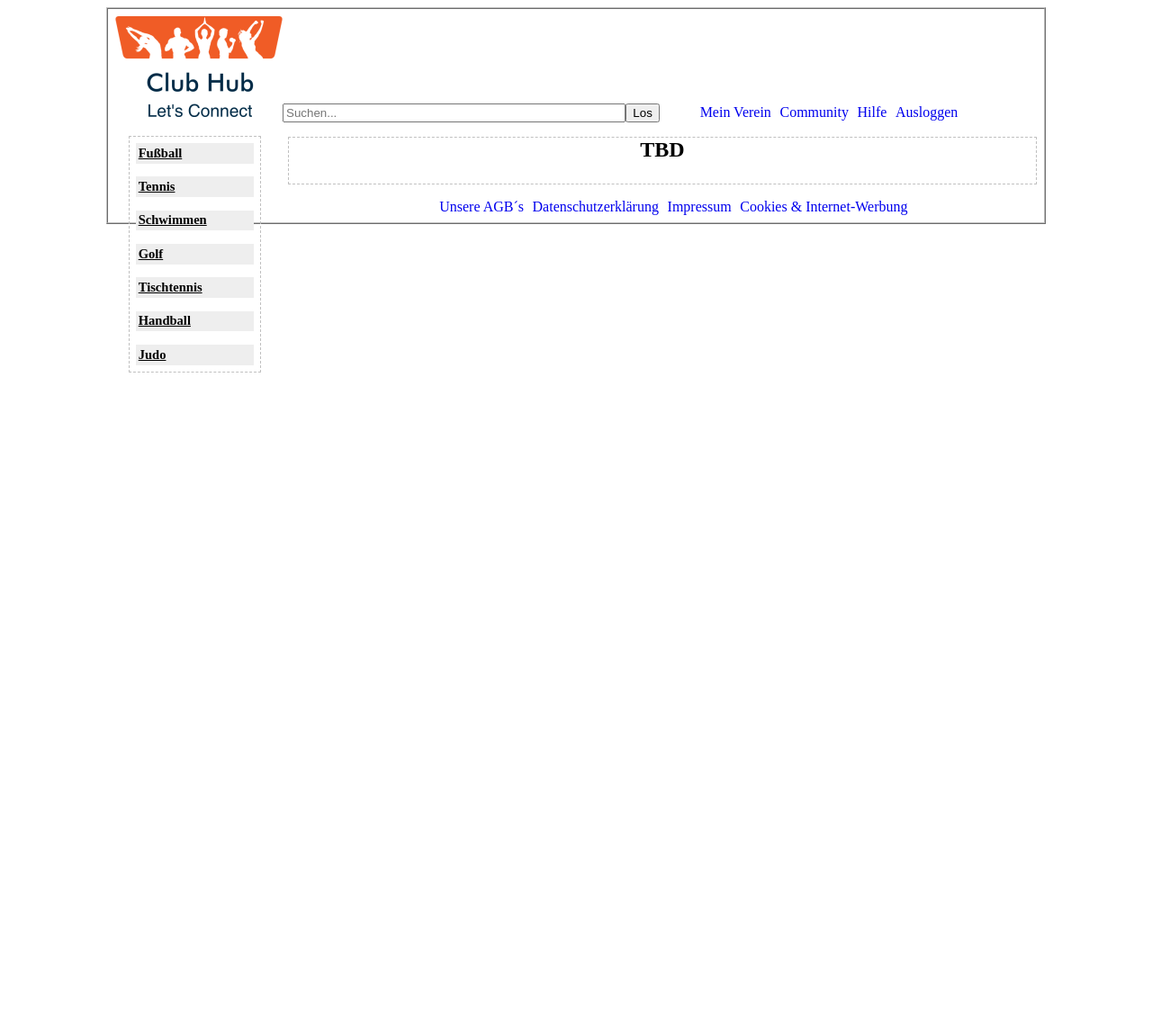
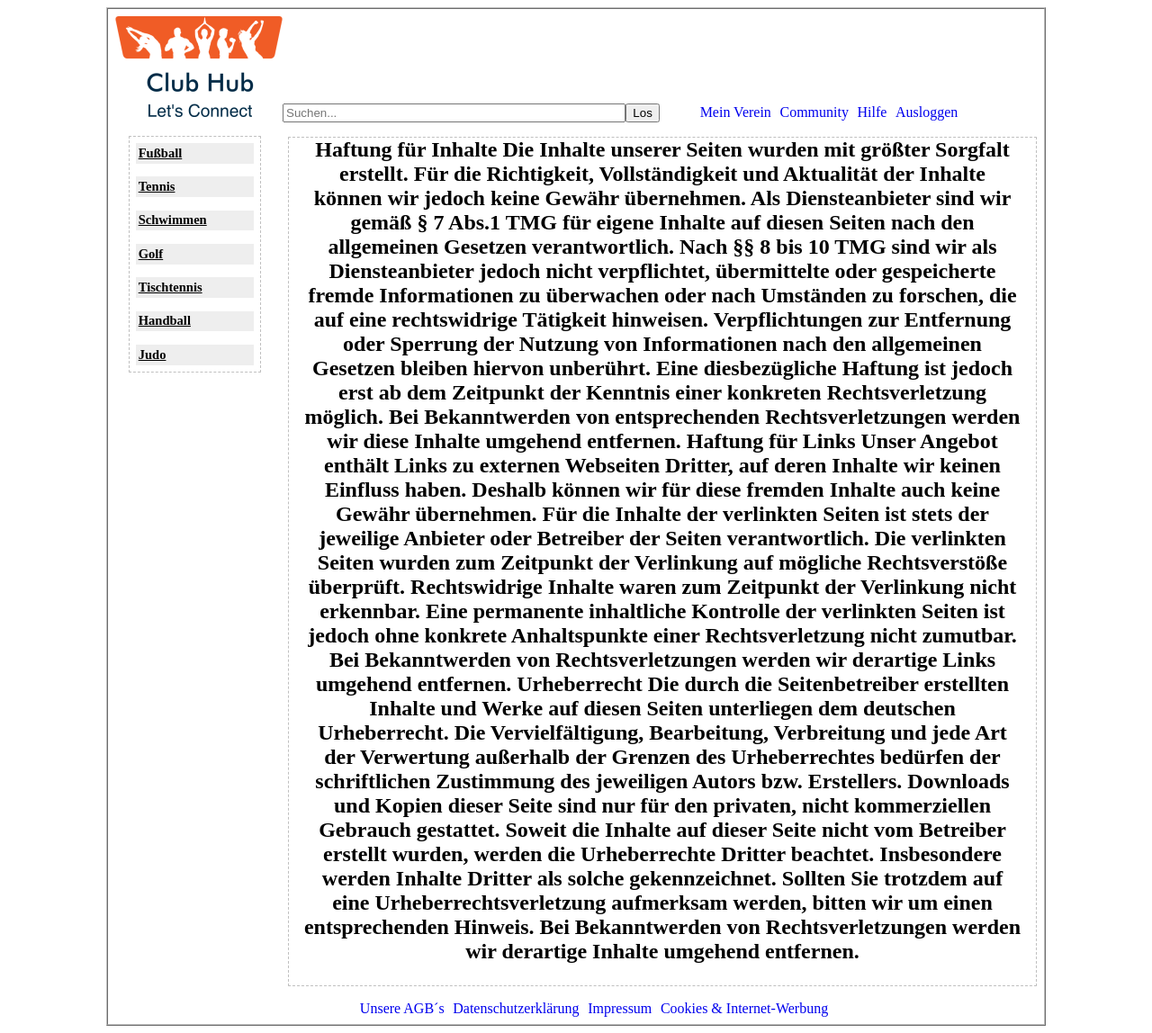
Before and after one commit to jensdoecke/ClubHub, a PHP site: page /agb.php in a window 1280 px wide. Shown: the whole page at 90% size. Before the commit the page ends 414 px from the top, so only its background shows below. Run offline with PHP 8.4, Linux system fonts and the light colour scheme.

Commit message:
test
agb test

```diff
--- a/agb.php
+++ b/agb.php
@@ -2,5 +2,15 @@
 	include 'config.php';
 	include 'utils.php';
 	// TODO
-	printDefault('<h1>TBD</h1>');
+	printDefault('<h1>Haftung für Inhalte
+
+Die Inhalte unserer Seiten wurden mit größter Sorgfalt erstellt. Für die Richtigkeit, Vollständigkeit und Aktualität der Inhalte können wir jedoch keine Gewähr übernehmen. Als Diensteanbieter sind wir gemäß § 7 Abs.1 TMG für eigene Inhalte auf diesen Seiten nach den allgemeinen Gesetzen verantwortlich. Nach §§ 8 bis 10 TMG sind wir als Diensteanbieter jedoch nicht verpflichtet, übermittelte oder gespeicherte fremde Informationen zu überwachen oder nach Umständen zu forschen, die auf eine rechtswidrige Tätigkeit hinweisen. Verpflichtungen zur Entfernung oder Sperrung der Nutzung von Informationen nach den allgemeinen Gesetzen bleiben hiervon unberührt. Eine diesbezügliche Haftung ist jedoch erst ab dem Zeitpunkt der Kenntnis einer konkreten Rechtsverletzung möglich. Bei Bekanntwerden von entsprechenden Rechtsverletzungen werden wir diese Inhalte umgehend entfernen.
+
+Haftung für Links
+
+Unser Angebot enthält Links zu externen Webseiten Dritter, auf deren Inhalte wir keinen Einfluss haben. Deshalb können wir für diese fremden Inhalte auch keine Gewähr übernehmen. Für die Inhalte der verlinkten Seiten ist stets der jeweilige Anbieter oder Betreiber der Seiten verantwortlich. Die verlinkten Seiten wurden zum Zeitpunkt der Verlinkung auf mögliche Rechtsverstöße überprüft. Rechtswidrige Inhalte waren zum Zeitpunkt der Verlinkung nicht erkennbar. Eine permanente inhaltliche Kontrolle der verlinkten Seiten ist jedoch ohne konkrete Anhaltspunkte einer Rechtsverletzung nicht zumutbar. Bei Bekanntwerden von Rechtsverletzungen werden wir derartige Links umgehend entfernen.
+
+Urheberrecht
+
+Die durch die Seitenbetreiber erstellten Inhalte und Werke auf diesen Seiten unterliegen dem deutschen Urheberrecht. Die Vervielfältigung, Bearbeitung, Verbreitung und jede Art der Verwertung außerhalb der Grenzen des Urheberrechtes bedürfen der schriftlichen Zustimmung des jeweiligen Autors bzw. Erstellers. Downloads und Kopien dieser Seite sind nur für den privaten, nicht kommerziellen Gebrauch gestattet. Soweit die Inhalte auf dieser Seite nicht vom Betreiber erstellt wurden, werden die Urheberrechte Dritter beachtet. Insbesondere werden Inhalte Dritter als solche gekennzeichnet. Sollten Sie trotzdem auf eine Urheberrechtsverletzung aufmerksam werden, bitten wir um einen entsprechenden Hinweis. Bei Bekanntwerden von Rechtsverletzungen werden wir derartige Inhalte umgehend entfernen.</h1>');
 ?>
```
